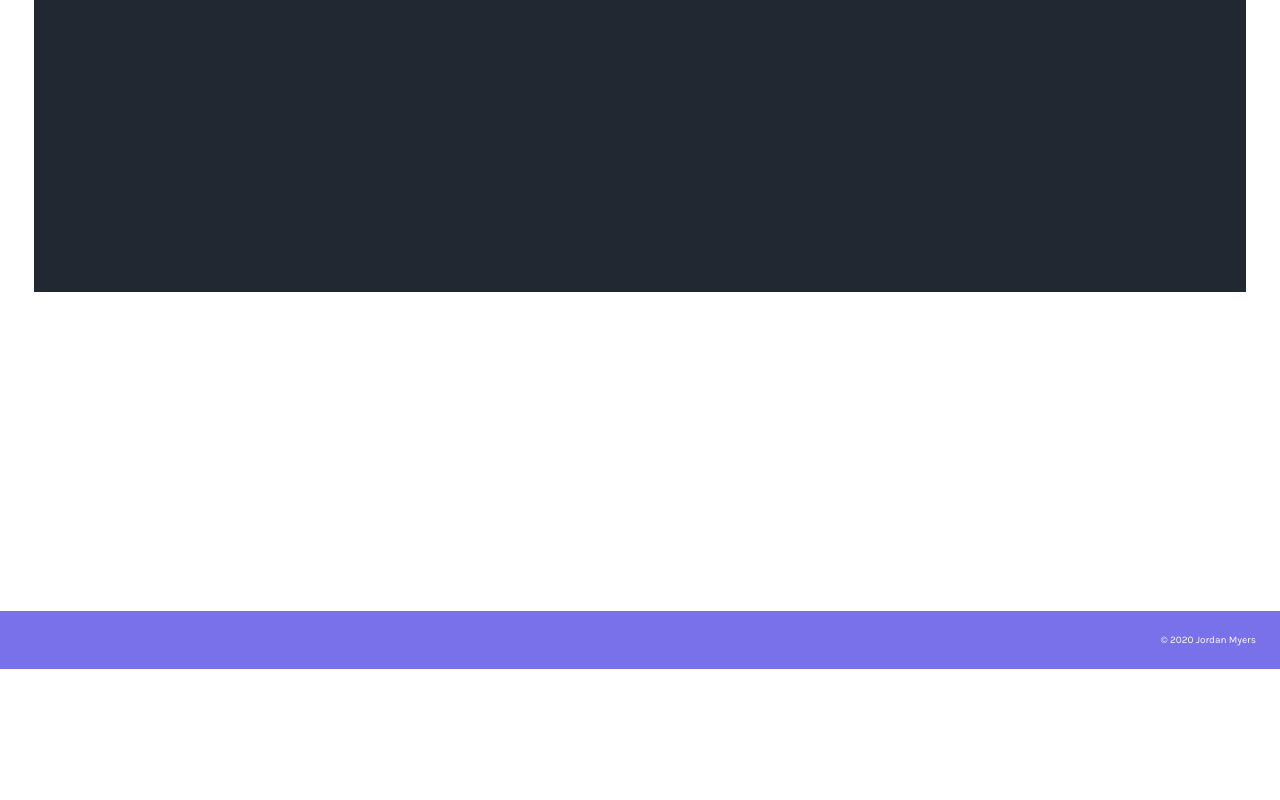
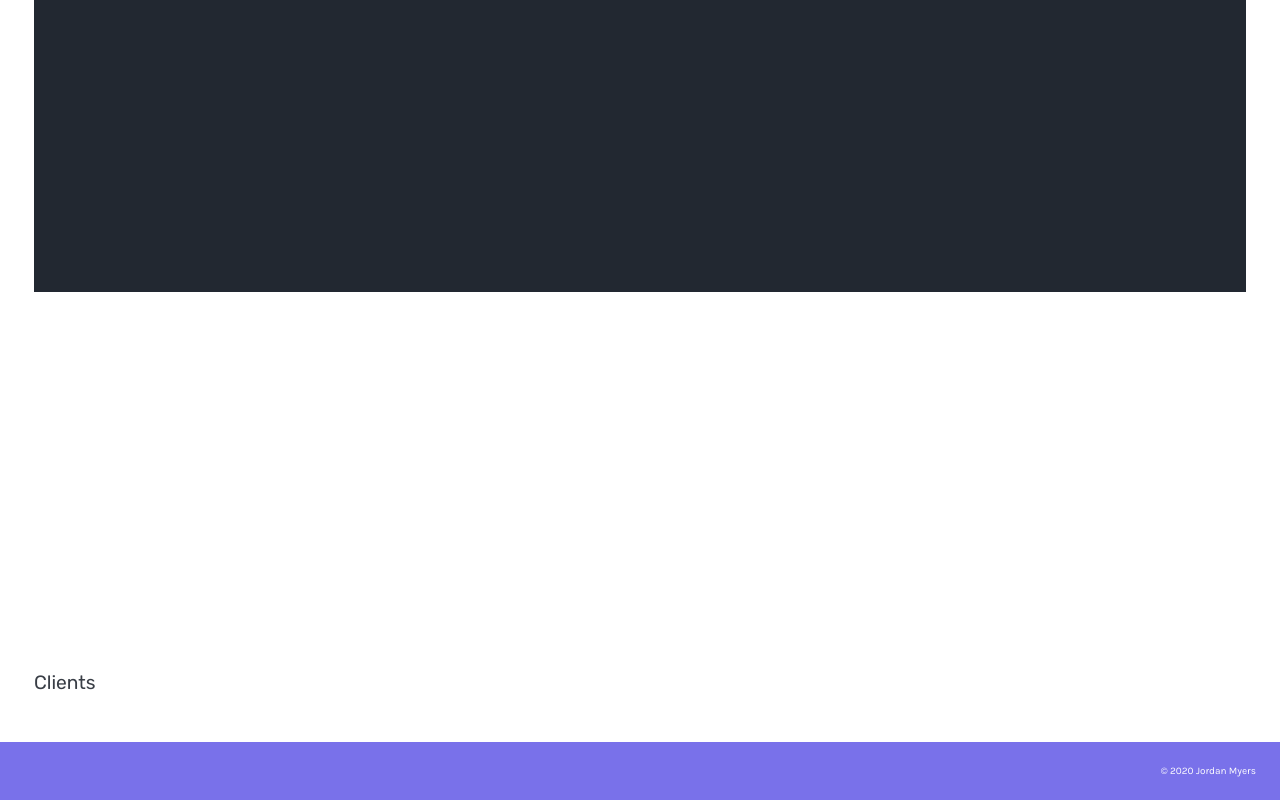
Before and after one commit to pxlpxnther/jordan-myers, a React (Create React App) app: page / in a window 1280 px wide. Shown: the part 1020-1820 px from the top of the page. Before the commit the page ends 1689 px from the top, so only its background shows below. Built offline with nearby package versions, Linux system fonts and the light colour scheme.

Commit message:
Started client section

```diff
--- a/src/containers/Home.js
+++ b/src/containers/Home.js
@@ -15,6 +15,9 @@ const Home = () => (
       <h3>Featured</h3>
       <div className='feature'></div>
     </section>
+    <section className='home clients container'>
+      <h3>Clients</h3>
+    </section>
   </div>
 );
 
```
